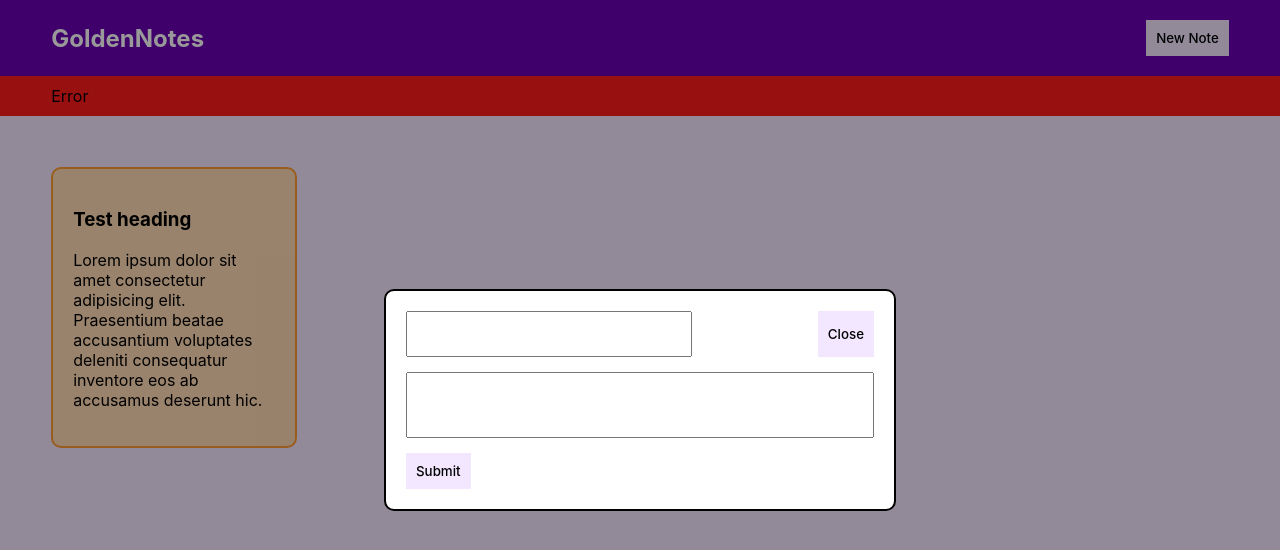
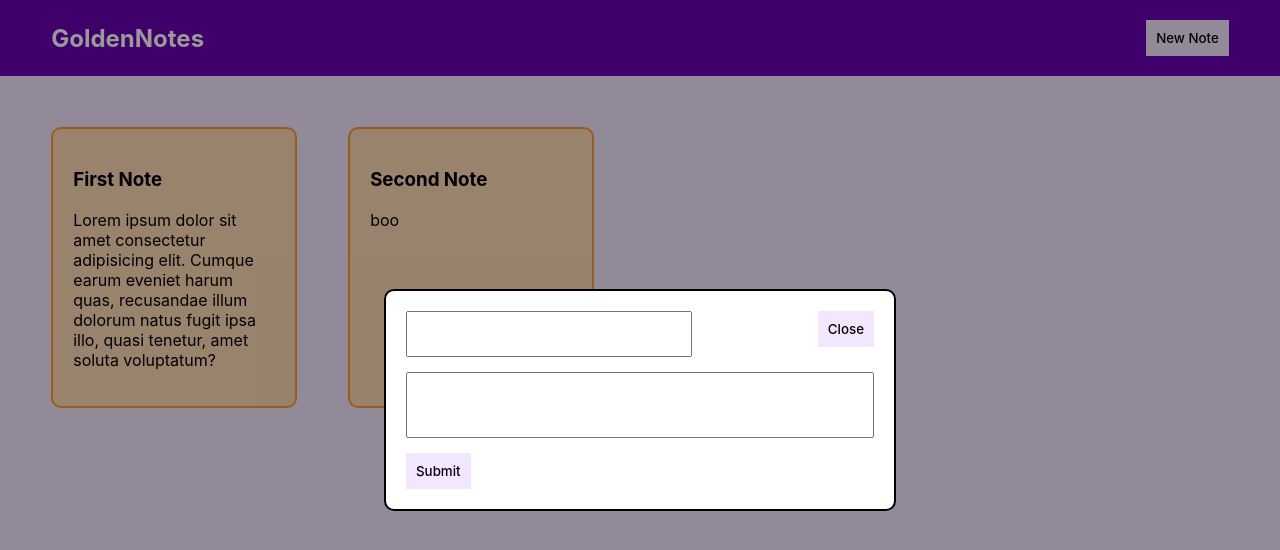
Before and after one commit to BulzEye/GoldenNotes, a React (Create React App) app in the folder gn-frontend/: page /editnote in a window 1280 px wide. Shown: the top 550 px of the page. Built offline with nearby package versions, Linux system fonts and the light colour scheme; no server answers.

Commit message:
Added basic btn functionality + basic fetch code

```diff
--- a/gn-frontend/package.json
+++ b/gn-frontend/package.json
@@ -8,6 +8,7 @@
     "@testing-library/user-event": "^12.1.10",
     "react": "^17.0.2",
     "react-dom": "^17.0.2",
+    "react-router-dom": "^5.3.0",
     "react-scripts": "4.0.3",
     "web-vitals": "^1.0.1"
   },
--- a/gn-frontend/src/App.js
+++ b/gn-frontend/src/App.js
@@ -4,19 +4,59 @@ import Header from './Header';
 import Note from './Note';
 import EditNote from './EditNote';
 import ErrorDisplay from './ErrorDisplay';
+import { useEffect, useState } from "react";
+import { BrowserRouter as Router, Route, Switch } from "react-router-dom";
 
 function App() {
+  const notesTest = [
+    {
+      title: "First Note",
+      body: 'Lorem ipsum dolor sit amet consectetur adipisicing elit. Cumque earum eveniet harum quas, recusandae illum dolorum natus fugit ipsa illo, quasi tenetur, amet soluta voluptatum?'
+    },
+    {
+      title: "Second Note",
+      body: "boo"
+    }
+  ];
+  const [editNote, setEditNote] = useState(false);
+  const [notes, setNotes] = useState(notesTest);
+
+  const editMode = (isEditMode) => {
+    setEditNote(isEditMode);
+  }
+
+  useEffect(() => {
+    fetch("/getNotes/")
+      .then(res => res.json())
+      .then(data => {
+        console.log(data);
+      })
+      .catch(err => {console.log("ERROR: " + err);});
+  }, [])
+
   return (
     // Header section
-    <div className="app">
-      <Header />
-      <ErrorDisplay />
-      <div className="noteBody">
-        <Note />
+    <Router>
+      <div className="app">
+        <Header buttonFunction={editMode} />
+        {/* <ErrorDisplay /> */}
+        <div className="noteBody">
+          { notes.map((note) => (
+            <Note content={note} />
+            ))
+          }
+          {/* <Note /> */}
 
+        </div>
+
+        <Switch>
+          <Route path="/editnote">
+            <EditNote closeFunction={editMode}/>
+          </Route>
+        </Switch>
+        {editNote && <EditNote closeFunction={editMode}/>}
       </div>
-      <EditNote />
-    </div>
+    </Router>
 
   );
 }
--- a/gn-frontend/src/EditNote.js
+++ b/gn-frontend/src/EditNote.js
@@ -1,11 +1,14 @@
-const EditNote = () => {
+import { Link } from "react-router-dom";
+
+const EditNote = (props) => {
     return (
         <div className="editNote">
             <div className="modal">
-                <form action="./editnote" method="post">
+                <form action="/editnote" method="post">
                     <div className="modalHead">
                         <input type="text" name="title" id="editTitle" />
-                        <button type="submit">Close</button>
+                        <Link to="/"><button>Close</button></Link>
+                        {/* onClick={() => {props.closeFunction(false)}} */}
                     </div>
                     <div className="modalBody">
                         <textarea name="body" id="editBody" style={{}}></textarea>
--- a/gn-frontend/src/Header.js
+++ b/gn-frontend/src/Header.js
@@ -1,8 +1,11 @@
-const Header = () => {
+import { Link } from "react-router-dom";
+
+const Header = (props) => {
     return (
         <header>
             <h1>GoldenNotes</h1>
-            <button>New Note</button>
+            <Link to="/editnote"><button>New Note</button></Link>
+            {/* onClick={() => {props.buttonFunction(true)}} */}
         </header>
     );
 }
--- a/gn-frontend/src/Note.js
+++ b/gn-frontend/src/Note.js
@@ -1,8 +1,8 @@
-const Note = () => {
+const Note = (props) => {
     return (
         <div className="note">
-            <h3> {/* Note heading */} Test heading </h3>
-            <p> { /* Note body */ } Lorem ipsum dolor sit amet consectetur adipisicing elit. Praesentium beatae accusantium voluptates deleniti consequatur inventore eos ab accusamus deserunt hic.</p>
+            <h3> {/* Note heading */} {props.content.title} </h3>
+            <p> { /* Note body */ } {props.content.body} </p>
         </div>
      );
 }
```
Also changed, not shown: 1 other file (tests, documents, lock files or other folders).
